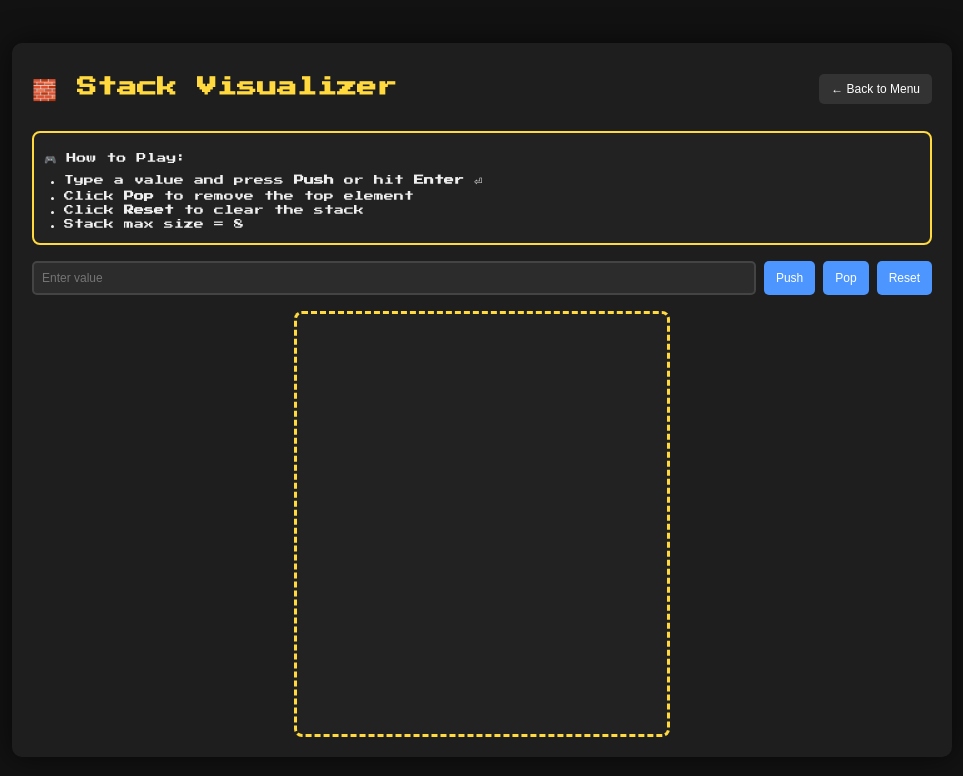
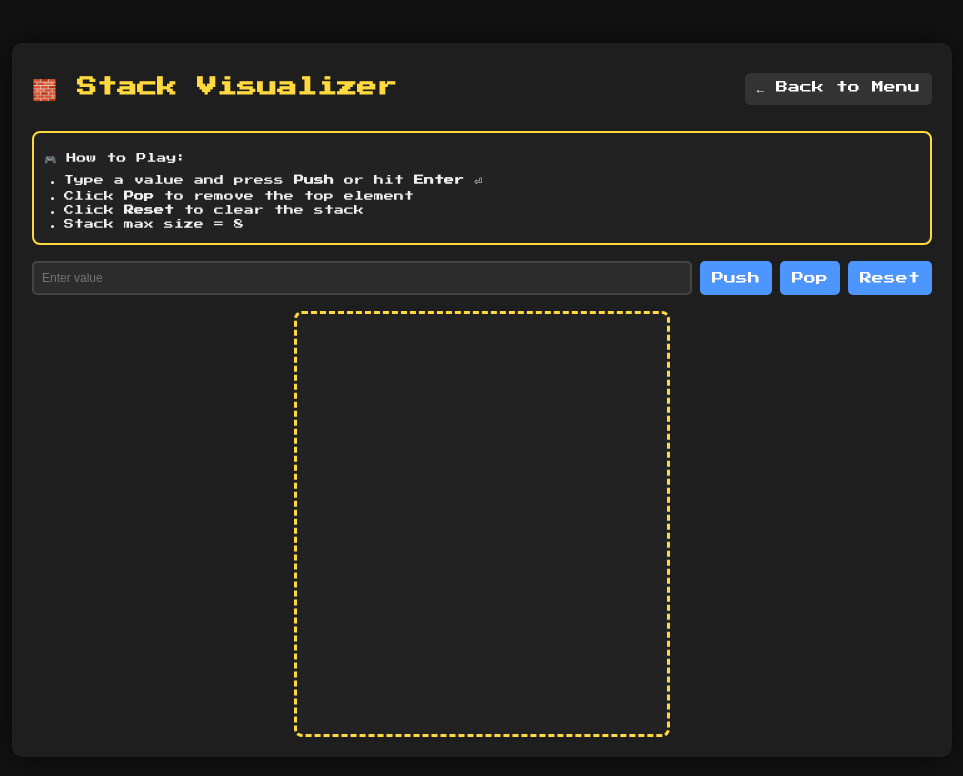
Before and after one commit to yusfmohamed/Data-Structure-Visualizer-Game, a plain HTML site: page screens/stack.html in a window 1280 px wide. Shown: the whole page, without its empty margins (158-1121 px from the left). Drawn offline with Linux system fonts and the light colour scheme.

Commit message:
updated stack.css

```diff
--- a/styles/stack.css
+++ b/styles/stack.css
@@ -45,6 +45,7 @@ h1 {
   cursor: pointer;
   border-radius: 5px;
   transition: transform 0.2s;
+  font-family: 'Press Start 2P', monospace; /* ✅ fixed font */
 }
 .back-btn:hover { transform: scale(1.05); }
 
@@ -89,6 +90,7 @@ h1 {
   color: white;
   cursor: pointer;
   transition: background-color 0.3s ease;
+  font-family: 'Press Start 2P', monospace; /* ✅ fixed font */
 }
 .stack-controls button:hover { background-color: #3a7ee0; }
 
```
